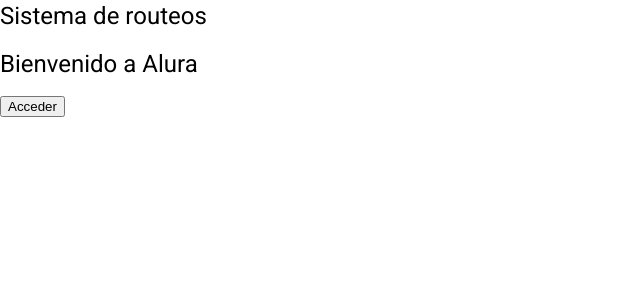
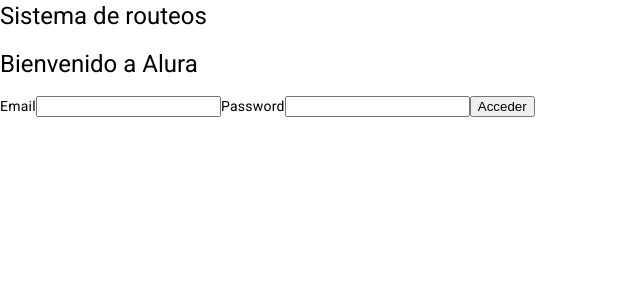
Before and after one commit to FacuNan/PracticasRouteoAngular, an Angular app: page /login in a window 1280 px wide. Shown: the top 300 px of the page, without its empty margins (0-640 px from the left). Built offline with nearby package versions, Linux system fonts and the light colour scheme.

Commit message:
formulario login

```diff
--- a/src/app/app-routing.module.ts
+++ b/src/app/app-routing.module.ts
@@ -18,7 +18,8 @@
 
   {
     path:'home',
-    component: HomeComponent
+    component: HomeComponent,
+    canActivate:[AuthGuard]
   },
 
 
--- a/src/app/app.module.ts
+++ b/src/app/app.module.ts
@@ -9,7 +9,7 @@
 import { ContactosComponent } from './components/page/contactos/contactos.component';
 import { DetallesContactoComponent } from './components/page/detalles-contacto/detalles-contacto.component';
 import { BrowserAnimationsModule } from '@angular/platform-browser/animations';
-
+import { FormsModule } from '@angular/forms';
 @NgModule({
   declarations: [
     AppComponent,
@@ -23,7 +23,8 @@
     BrowserModule,
     AppRoutingModule,
     BrowserAnimationsModule,
-    HttpClientModule
+    HttpClientModule,
+    FormsModule
 
   ],
   providers: [],
--- a/src/app/components/page/home/home.component.html
+++ b/src/app/components/page/home/home.component.html
@@ -1,4 +1,5 @@
 <a routerLink="/login" *ngIf="!token">Iniciar Sesion</a>
+
 <ng-container *ngIf="contactoSeleccionado;else templateName">
 
     <h4 *ngIf="contactoSeleccionado"> Has seleccionado al contacto {{contactoSeleccionado.nombre}}</h4>
--- a/src/app/components/page/login/login.component.html
+++ b/src/app/components/page/login/login.component.html
@@ -1,2 +1,7 @@
 <h1>Bienvenido a Alura</h1>
+<label for="email">Email</label>
+
+<input [(ngModel)]="email" type="email" id="email" >
+<label for="password">Password</label>
+<input [(ngModel)]="password" type="password" id="password" >
 <button (click)="loginUser()">Acceder</button>
--- a/src/app/components/page/login/login.component.ts
+++ b/src/app/components/page/login/login.component.ts
@@ -1,13 +1,18 @@
 import { Component, OnInit } from '@angular/core';
 import { Router } from '@angular/router';
+import { AuthService } from 'src/app/service/auth.service';
 
 @Component({
   selector: 'app-login',
   templateUrl: './login.component.html',
   styleUrls: ['./login.component.css']
 })
+
 export class LoginComponent implements OnInit {
-  constructor(private router: Router) { }
+  email: string = '';
+  password: string ='';
+  constructor(private router: Router, private authService:AuthService) { }
+
   ngOnInit(): void {
 
     let token = sessionStorage.getItem('token')
@@ -20,8 +25,13 @@
   }
 
   loginUser() {
-    sessionStorage.setItem('token', '1234578');
-    this.router.navigate(['home'])
+    this.authService.login(this.email, this.password).subscribe((response)=>{
+      this.router.navigate(['contacts'])
+      if(response.token){
+        sessionStorage.setItem('token', response.token)
+      }
+    })
+
   }
 
 }
--- /dev/null
+++ b/src/app/service/auth.service.ts
@@ -0,0 +1,20 @@
+import { HttpClient, HttpClientModule } from '@angular/common/http';
+import { Injectable } from '@angular/core';
+import { Observable } from 'rxjs';
+
+@Injectable({
+  providedIn: 'root'
+})
+export class AuthService {
+
+  constructor(private http: HttpClient) { }
+
+  login(email: string, password:string):Observable<any>{
+    let body ={
+      email: email,
+      password: password
+    }
+    return this.http.post('https://reqres.in/api/login', body)
+  }
+
+}
```
Also changed, not shown: 1 other file (tests, documents, lock files or other folders).
